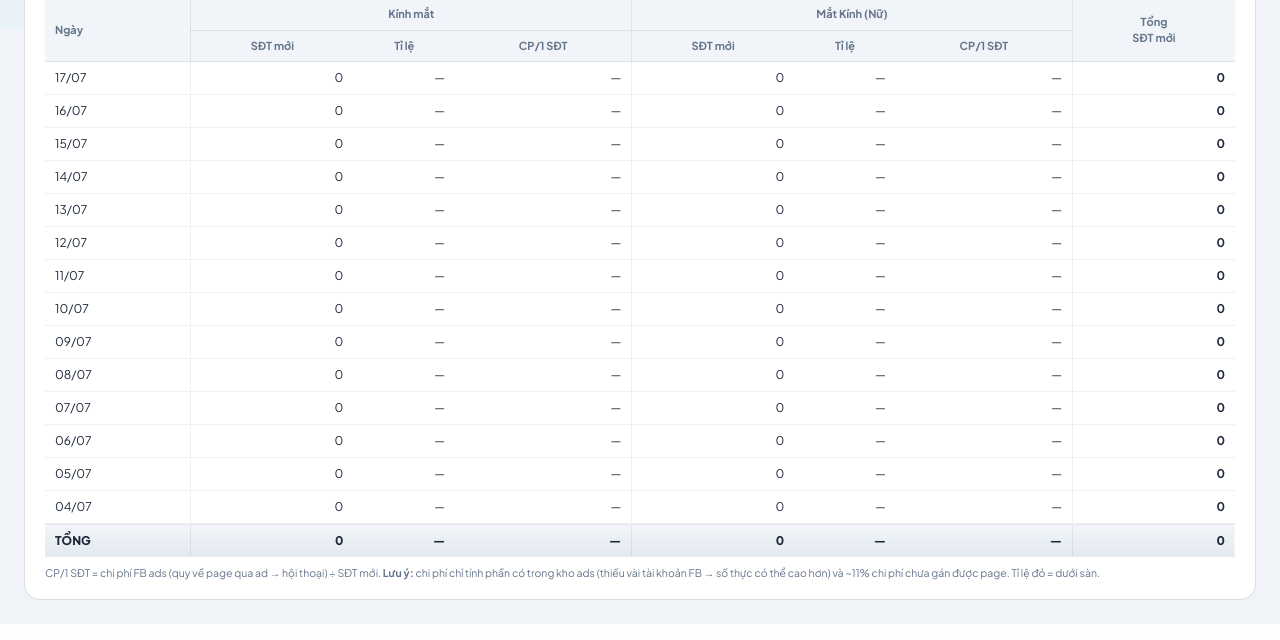
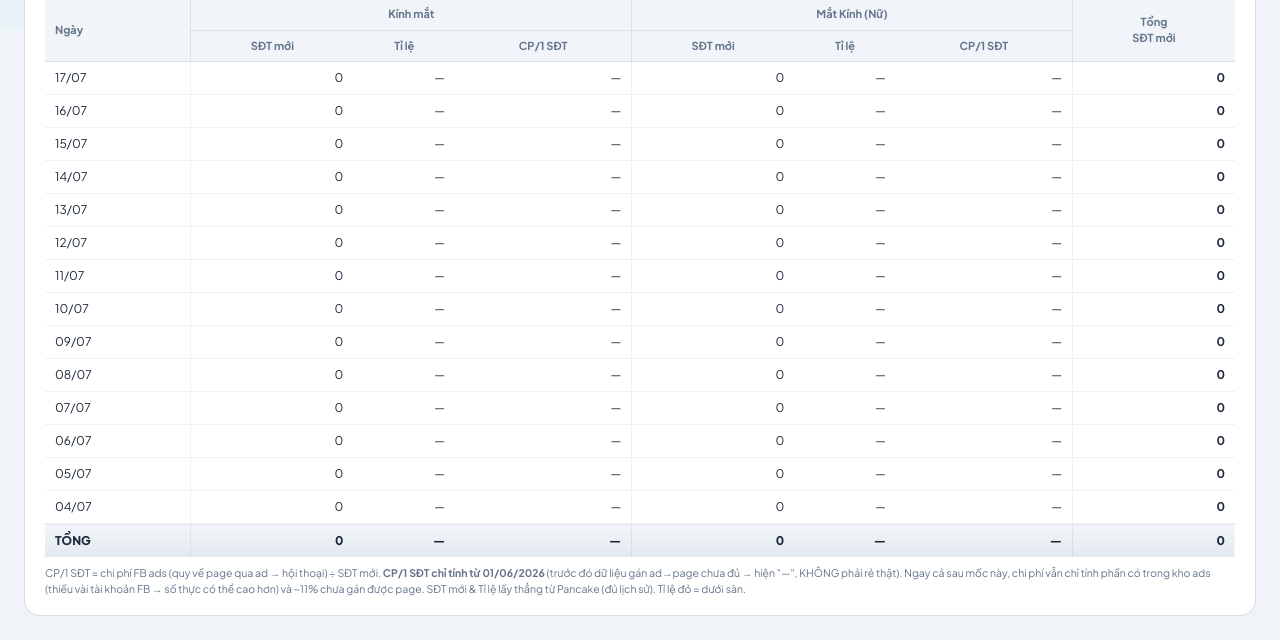
Before and after one commit to hungnvn8n/eyeplus-ads-monitor, a Flask app: page /sang-liec in a window 1280 px wide. Shown: the part 771-1411 px from the top of the page. Run offline with Flask 3, Linux system fonts and the light colour scheme; the visitor is signed in with stand-in values (Sample User, id 1); parts of the project's set-up code (start-up, migrations or seed data) failed here and were passed over; some libraries are stand-ins or nearby versions.

Commit message:
fix(tracking): CP/1 SĐT rẻ ẢO trước 06/2026 — chặn, hiện "—"
pancake_inbox_intents (nguồn gán ad→page) chỉ phủ đủ từ 01/06/2026. Với ngày trước
đó, chỉ ad chạy xuyên suốt tới 6-7 mới khớp → gán ~35% chi phí thực → CP/1 SĐT rẻ
ảo ~2,5-3× (VD 05/05: chi thực ~25tr nhưng chỉ gán ~9tr). Nay:
- cost_per_sdt = None cho ngày < _SPEND_ATTR_START (2026-06-01) → bảng hiện "—"
- footer TỔNG chỉ cộng chi phí ngày có gán (không kéo tụt CP trung bình)
- note nói rõ CP/1 SĐT chỉ tính từ 06/2026; SĐT mới & tỉ lệ vẫn đủ lịch sử (Pancake)

Co-Authored-By: Claude Opus 4.8 (1M context) <noreply@anthropic.com>

```diff
--- a/sang_liec.py
+++ b/sang_liec.py
@@ -67,6 +67,9 @@ def _pancake_sdt(page_id, token, day):
 
 
 _PAGE_KEYMAP = {"KinhMatEyePlus": "chinh", "EyePlus4Her": "her"}
+# pancake_inbox_intents (nguồn gán ad→page để tính chi phí) chỉ phủ đủ TỪ ngày này.
+# Trước đó chỉ gán được ~35% chi phí → CP/1 SĐT rẻ ẢO → không tính (hiện "—").
+_SPEND_ATTR_START = date(2026, 6, 1)
 
 
 def _spend_by_page_day(since_d: date, until_d: date) -> dict:
@@ -148,17 +151,20 @@ def sdt_series(since_d: date, until_d: date) -> dict:
             "phone": ph, "newcust": nc, "rate": rate, "ok": ok,
         }
 
-    # Chi phí FB ads quy về page theo ngày → chi phí / 1 SĐT mới
+    # Chi phí FB ads quy về page theo ngày → chi phí / 1 SĐT mới.
+    # CHỈ tính từ _SPEND_ATTR_START (trước đó gán chi phí thiếu → None để hiện "—").
     spend_map = _spend_by_page_day(since_d, until_d)
+    reliable = [date.fromisoformat(days[i]) >= _SPEND_ATTR_START for i in range(len(days))]
     for key, pdata in pages_out.items():
         sm = spend_map.get(key, {})
-        spend_arr = [round(sm.get(days[i], 0)) for i in range(len(days))]
+        spend_arr = [round(sm.get(days[i], 0)) if reliable[i] else None for i in range(len(days))]
         ph = pdata["phone"]
-        cost = [round(spend_arr[i] / ph[i]) if ph[i] else None for i in range(len(days))]
+        cost = [round(spend_arr[i] / ph[i]) if (reliable[i] and ph[i]) else None
+                for i in range(len(days))]
         pdata["spend"] = spend_arr
         pdata["cost_per_sdt"] = cost
 
-    return {"days": days, "pages": pages_out}
+    return {"days": days, "pages": pages_out, "spend_attr_start": _SPEND_ATTR_START.isoformat()}
 
 
 # ── Helpers ───────────────────────────────────────────────────────────────────
--- a/templates/sang_liec.html
+++ b/templates/sang_liec.html
@@ -274,11 +274,17 @@ function sccTable(data){
   }
   // tổng
   const sum = (a)=>a.reduce((s,x)=>s+(x||0),0);
-  const kmPh=sum(km.phone), kmNc=sum(km.newcust), kmSp=sum(km.spend);
-  const nuPh=sum(nu.phone), nuNc=sum(nu.newcust), nuSp=sum(nu.spend);
+  const kmPh=sum(km.phone), kmNc=sum(km.newcust);
+  const nuPh=sum(nu.phone), nuNc=sum(nu.newcust);
   const kmR = kmNc? Math.round(1000*kmPh/kmNc)/10 : null;
   const nuR = nuNc? Math.round(1000*nuPh/nuNc)/10 : null;
-  const kmCp = kmPh? kmSp/kmPh : null, nuCp = nuPh? nuSp/nuPh : null;
+  // Chi phí TỔNG chỉ cộng ngày CÓ dữ liệu gán (spend != null) để CP/1 SĐT không bị ảo
+  let kmSp=0,kmPhC=0,nuSp=0,nuPhC=0;
+  for(let i=0;i<days.length;i++){
+    if(km.spend[i]!=null){ kmSp+=km.spend[i]; kmPhC+=km.phone[i]||0; }
+    if(nu.spend[i]!=null){ nuSp+=nu.spend[i]; nuPhC+=nu.phone[i]||0; }
+  }
+  const kmCp = kmPhC? kmSp/kmPhC : null, nuCp = nuPhC? nuSp/nuPhC : null;
   const foot = `<tr>
     <td class="day">TỔNG</td>
     <td class="colsep">${fmtInt(kmPh)}</td>${rateCell(kmR, km.floor)}<td>${fmtMoney(kmCp)}</td>
@@ -300,9 +306,13 @@ function sccTable(data){
     </thead>
     <tbody>${rows}</tbody>
     <tfoot>${foot}</tfoot>`;
+  const attrStart = data.spend_attr_start || "2026-06-01";
+  const asVN = attrStart.slice(8,10)+"/"+attrStart.slice(5,7)+"/"+attrStart.slice(0,4);
   document.getElementById("sccNote").innerHTML =
     "CP/1 SĐT = chi phí FB ads (quy về page qua ad → hội thoại) ÷ SĐT mới. " +
-    "<b>Lưu ý:</b> chi phí chỉ tính phần có trong kho ads (thiếu vài tài khoản FB → số thực có thể cao hơn) và ~11% chi phí chưa gán được page. Tỉ lệ đỏ = dưới sàn.";
+    `<b>CP/1 SĐT chỉ tính từ ${asVN}</b> (trước đó dữ liệu gán ad→page chưa đủ → hiện \"—\", KHÔNG phải rẻ thật). ` +
+    "Ngay cả sau mốc này, chi phí vẫn chỉ tính phần có trong kho ads (thiếu vài tài khoản FB → số thực có thể cao hơn) và ~11% chưa gán được page. " +
+    "SĐT mới & Tỉ lệ lấy thẳng từ Pancake (đủ lịch sử). Tỉ lệ đỏ = dưới sàn.";
 }
 
 async function sccLoad(since, until){
```
